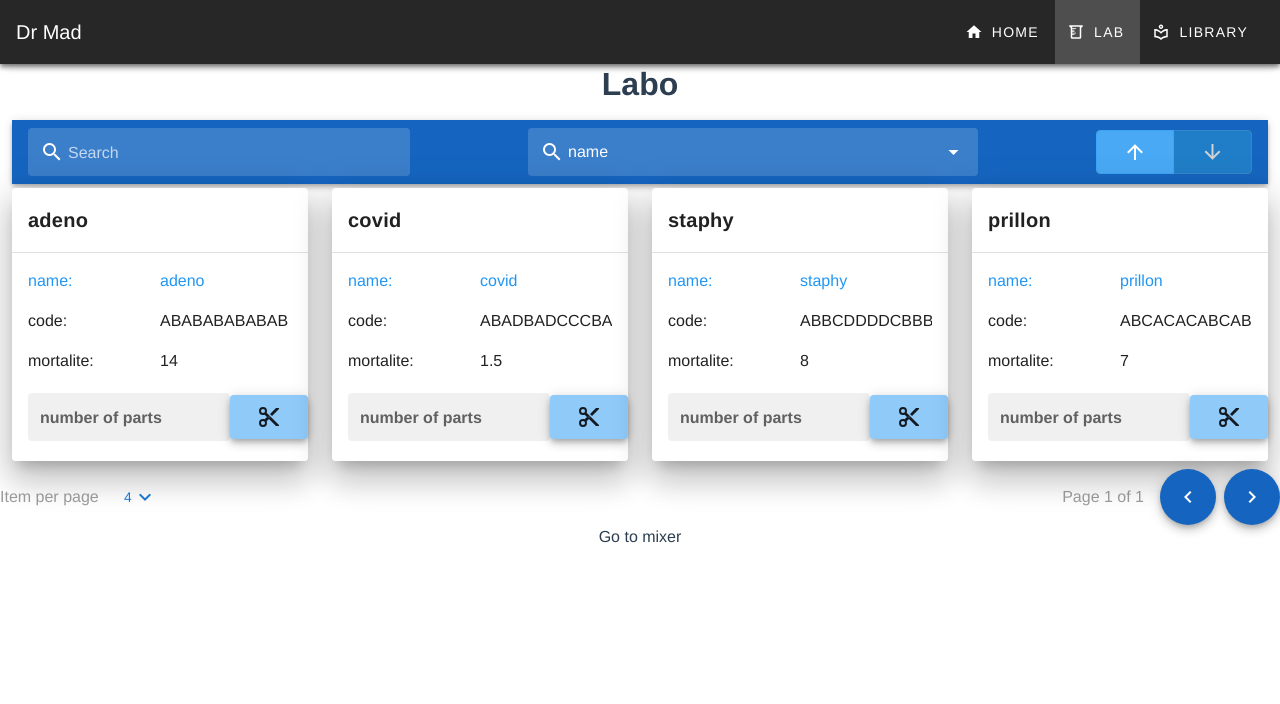
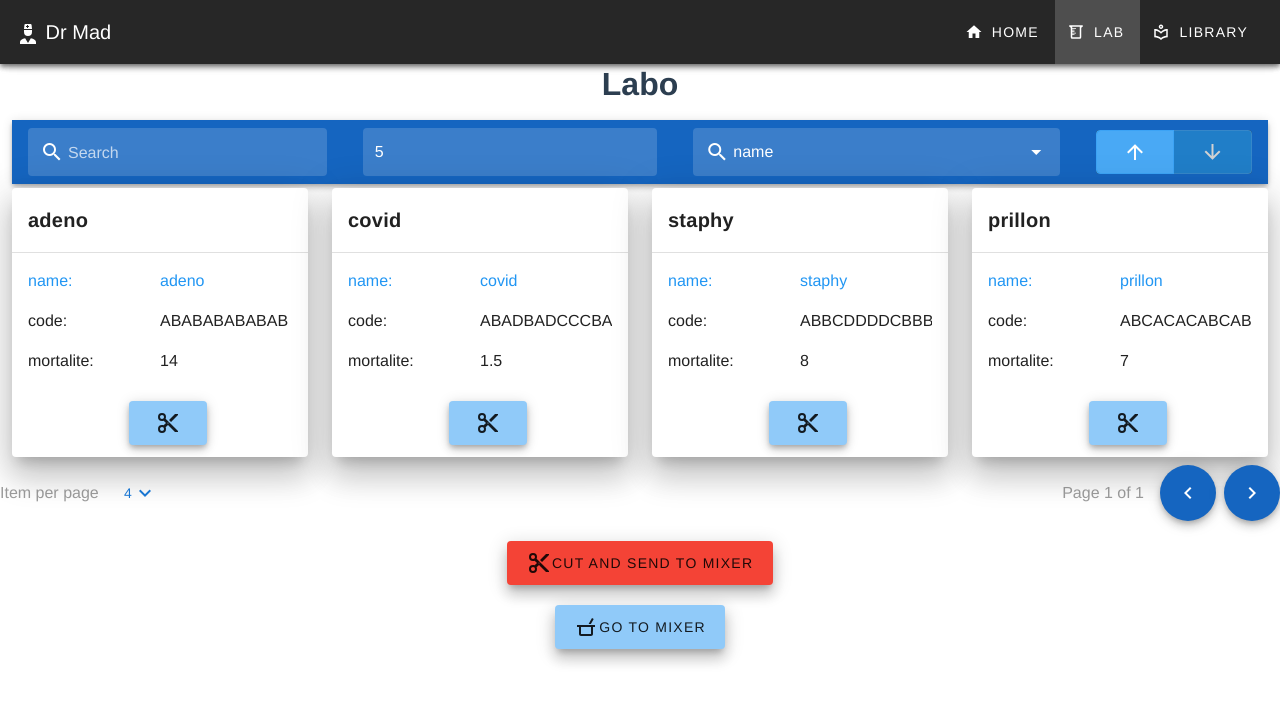
Before and after one commit to Azmog25/projetVue2022, a Vue app: page /labo/slice in a window 1280 px wide. Shown: the top 704 px of the page. Built offline with nearby package versions, Linux system fonts and the light colour scheme.

Commit message:
mise en place du slice

```diff
--- a/src/components/NavBar.vue
+++ b/src/components/NavBar.vue
@@ -2,6 +2,7 @@
     <v-app-bar app>
         <v-toolbar-title>
           <router-link to="/home" tag="span" style="cursor: pointer">
+            <v-icon>{{ icon }}</v-icon>
             {{ appTitle }}
           </router-link>
         </v-toolbar-title>
@@ -20,6 +21,8 @@
 </template>
 
 <script>
+  import { mdiDoctor } from '@mdi/js';
+
   export default {
     name: 'NavBar',
     props: ['titles'],
@@ -27,6 +30,7 @@
       return {
         appTitle: 'Dr Mad',
         sidebar: false,
+        icon: mdiDoctor,
       }
     }
   }
--- a/src/store/index.js
+++ b/src/store/index.js
@@ -22,10 +22,8 @@ export default new Vuex.Store({
             })
         },
 
-        setSample(state) {
-            state.basket.forEach(elem => {
-                state.samples.push(elem)
-            })
+        setSample(state, virus) {
+            state.samples.push(virus)
         },
 
         removeBasket(state) {
--- a/src/views/Slicer.vue
+++ b/src/views/Slicer.vue
@@ -26,6 +26,18 @@
                 prepend-inner-icon="mdi-magnify"
                 label="Search"
             ></v-text-field>
+
+            <v-spacer></v-spacer>
+
+            <v-text-field
+                v-model="cutFactor"
+                clearable
+                flat
+                solo-inverted
+                hide-details
+                label="number of parts">
+            </v-text-field>
+
             <template v-if="$vuetify.breakpoint.mdAndUp">
               <v-spacer></v-spacer>
               <v-select
@@ -95,29 +107,15 @@
                       {{ virus[key] }}
                     </v-list-item-content>
                   </v-list-item>
+                </v-list>
                 <v-list-item-action>
-                    <tbody>
-                    <th>
-                      <v-text-field
-                          v-model="search"
-                          clearable
-                          flat
-                          solo-inverted
-                          hide-details
-                          label="number of parts">
-                      </v-text-field>
-                    </th>
-                    <th>
                   <v-btn large
                          elevation="5"
                          color="blue lighten-3"
-                             @click="cut()">
+                         @click="chosenViruses.push(virus)">
                     <v-icon>{{ icons[0] }}</v-icon>
                   </v-btn>
-                    </th>
-                    </tbody>
                 </v-list-item-action>
-                </v-list>
               </v-card>
             </v-col>
           </v-row>
@@ -186,13 +184,15 @@
         </template>
       </v-data-iterator>
     </v-container>
-    <button @click="$router.push({path:'/labo/mix'})">Go to mixer</button>
+    <v-btn @click="cut()" elevation="10" color="red" large class="ma-5"><v-icon>{{ icons[0] }}</v-icon>cut and send to mixer</v-btn>
+    <v-spacer></v-spacer>
+    <v-btn @click="$router.push({path:'/labo/mix'})" large elevation="10" color="blue lighten-3"><v-icon>{{ icons[1] }}</v-icon> Go to mixer</v-btn>
   </div>
 </template>
 
 <script>
-  import CheckedList from '../components/CheckedList.vue'
   import {mdiContentCut, mdiPotMixOutline} from "@mdi/js";
+  import {Virus} from "../model";
 
   export default {
     name: 'Slicer',
@@ -244,13 +244,15 @@
         this.itemsPerPage = number
       },
       cut : function() {
+        console.log(this.chosenViruses)
         if (this.cutFactor === 0) return;
         this.chosenViruses.forEach(e => {
-          let s = this.samples[e];
-          for(let i=0;i<s.code.length;i+=this.cutFactor) {
-            this.parts.push({code : s.code.substring(i,i+this.cutFactor)});
+          for(let i=0;i<e.code.length;i+=this.cutFactor) {
+            this.$store.commit('addPart',{code : e.code.substring(i,i+this.cutFactor)});
           }
         });
+        console.log(this.$store.getters.getParts)
+
         // remove chosen viruses
         for(let i=this.chosenViruses.length-1;i>=0;i--) {
           this.$store.getters.getSamples.splice(this.chosenViruses[i],1);
@@ -272,7 +274,27 @@
             s.updateCaracs();
           }
         });
+      },
+      mix : function() {
+        let newCode="";
+
+        let chosen = [...this.chosenParts]; // real copy so that we can splice on the copy
+        let nb = chosen.length;
+        for(let i=0;i<nb;i++) {
+          // choose randomly a part among the selected ones
+          let idx = Math.floor(Math.random() * chosen.length);
+          let p = this.parts[chosen[idx]];
+          newCode = newCode+p.code;
+          chosen.splice(idx,1);
         }
+        this.newVirus = new Virus(this.$store.getters.getViruses.length,'mixedvirus',newCode);
+        // remove chosen parts
+        for(let i=this.chosenParts.length-1;i>=0;i--) {
+          this.$store.getters.getParts.splice(this.chosenParts[i],1);
+        }
+        // unselect all
+        this.chosenParts.splice(0,this.chosenParts.length)
+      },
     }
   }
 </script>
```
Lines whose indentation alone changed are shown as unchanged.
